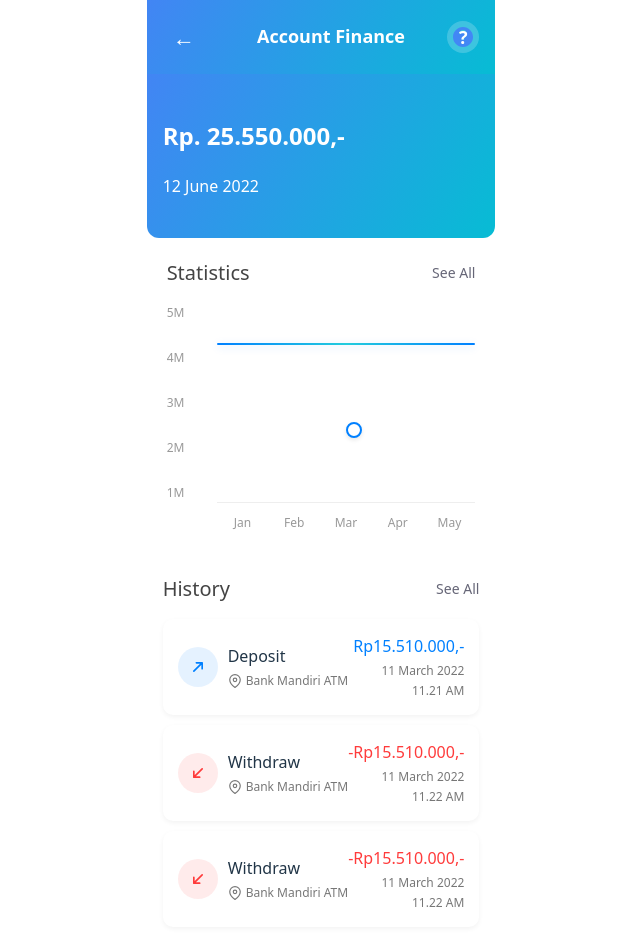
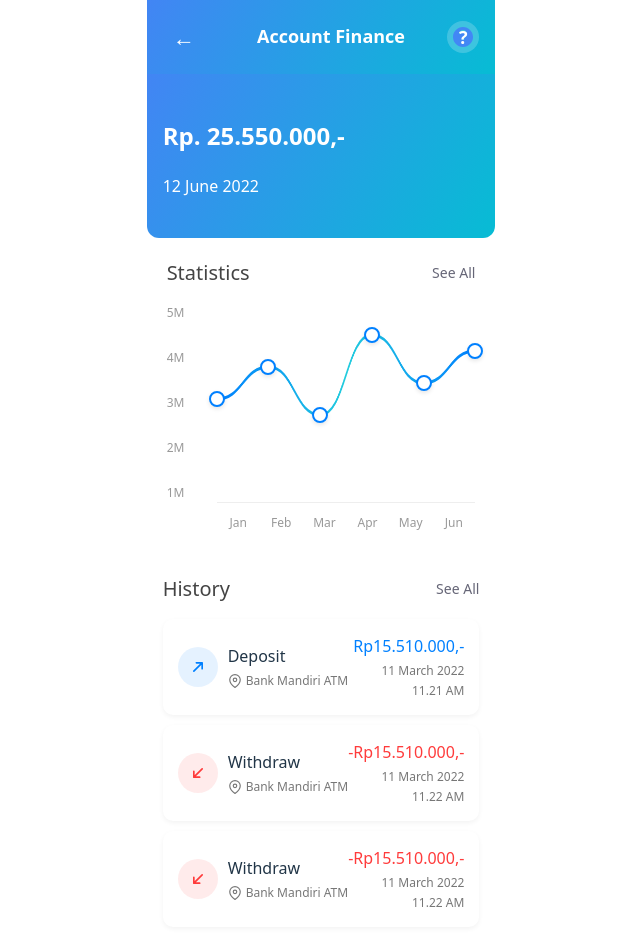
Before and after one commit to farah-bot/SkwnFrontendDev-2-FarahFairuz, a React (Vite) app: page /account-finance in a window 1280 px wide. Shown: the whole page, without its empty margins (319-959 px from the left). Built offline with nearby package versions, Linux system fonts and the light colour scheme.

Commit message:
feat: add animation and style updates to statistics chart

```diff
--- a/src/components/Statistics.jsx
+++ b/src/components/Statistics.jsx
@@ -8,26 +8,97 @@ const Statistics = ({ data }) => {
 
   useEffect(() => {
     if (chartRef.current) {
-      $(chartRef.current).find(".chart-line").css("width", "0");
-      $(chartRef.current).find(".chart-line").animate(
-        {
-          width: "100%",
-        },
-        1500,
-        "easeOutQuart"
-      );
+      const canvas = $(chartRef.current).find("canvas")[0];
+      const ctx = canvas.getContext("2d");
+      const width = canvas.width;
+      const height = canvas.height;
 
-      $(chartRef.current).find(".chart-dot").css("opacity", "0");
-      setTimeout(() => {
-        $(chartRef.current).find(".chart-dot").animate(
-          {
-            opacity: 1,
-          },
-          300
-        );
-      }, 1000);
+      ctx.clearRect(0, 0, width, height);
+
+      const points = [
+        { x: 0, y: height * 0.6 },
+        { x: width * 0.2, y: height * 0.4 },
+        { x: width * 0.4, y: height * 0.7 },
+        { x: width * 0.6, y: height * 0.2 },
+        { x: width * 0.8, y: height * 0.5 },
+        { x: width, y: height * 0.3 },
+      ];
+
+      const dots = $(chartRef.current).find(".chart-dot");
+
+      dots.each(function (i) {
+        $(this).css({
+          left: (points[i].x / width) * 100 + "%",
+          top: points[i].y + "px",
+          opacity: 0,
+        });
+      });
+
+      let progress = 0;
+      const totalPoints = points.length;
+
+      const animateChart = () => {
+        ctx.clearRect(0, 0, width, height);
+
+        ctx.beginPath();
+        ctx.moveTo(0, points[0].y);
+
+        for (let i = 0; i < totalPoints - 1; i++) {
+          const currentPoint = points[i];
+          const nextPoint = points[i + 1];
+
+          const cp1x = currentPoint.x + (nextPoint.x - currentPoint.x) / 2;
+          const cp1y = currentPoint.y;
+          const cp2x = currentPoint.x + (nextPoint.x - currentPoint.x) / 2;
+          const cp2y = nextPoint.y;
+
+          const endX = Math.min(progress * width, nextPoint.x);
+
+          if (endX > currentPoint.x) {
+            const t = (endX - currentPoint.x) / (nextPoint.x - currentPoint.x);
+            const bezierY = bezierPoint(
+              currentPoint.y,
+              cp1y,
+              cp2y,
+              nextPoint.y,
+              t
+            );
+
+            ctx.bezierCurveTo(cp1x, cp1y, cp2x, cp2y, endX, bezierY);
+
+            if (endX >= nextPoint.x * 0.95 && i < dots.length) {
+              $(dots[i + 1]).animate({ opacity: 1 }, 300);
+            }
+          }
+        }
+
+        const gradient = ctx.createLinearGradient(0, 0, width, 0);
+        gradient.addColorStop(0, "rgba(0, 128, 255, 1)");
+        gradient.addColorStop(0.5, "rgba(34, 204, 221, 1)");
+        gradient.addColorStop(1, "rgba(0, 128, 255, 1)");
+
+        ctx.strokeStyle = gradient;
+        ctx.lineWidth = 3;
+        ctx.stroke();
+
+        if (progress < 1) {
+          progress += 0.01;
+          requestAnimationFrame(animateChart);
+        }
+      };
+
+      $(dots[0]).animate({ opacity: 1 }, 300);
+      animateChart();
     }
   }, [data]);
+
+  const bezierPoint = (p0, p1, p2, p3, t) => {
+    const cX = 3 * (p1 - p0);
+    const bX = 3 * (p2 - p1) - cX;
+    const aX = p3 - p0 - cX - bX;
+
+    return aX * Math.pow(t, 3) + bX * Math.pow(t, 2) + cX * t + p0;
+  };
 
   return (
     <div className="statistics-container">
@@ -46,14 +117,20 @@ const Statistics = ({ data }) => {
           <div className="y-label">1M</div>
         </div>
         <div className="chart-content">
-          <div className="chart-line"></div>
-          <div className="chart-dot" style={{ left: "50%", top: "60%" }}></div>
+          <canvas width="500" height="160"></canvas>
+          <div className="chart-dot" data-index="0"></div>
+          <div className="chart-dot" data-index="1"></div>
+          <div className="chart-dot" data-index="2"></div>
+          <div className="chart-dot" data-index="3"></div>
+          <div className="chart-dot" data-index="4"></div>
+          <div className="chart-dot" data-index="5"></div>
           <div className="chart-x-axis">
             <div className="x-label">Jan</div>
             <div className="x-label">Feb</div>
             <div className="x-label">Mar</div>
             <div className="x-label">Apr</div>
             <div className="x-label">May</div>
+            <div className="x-label">Jun</div>
           </div>
         </div>
       </div>
--- a/src/styles/Statistics.css
+++ b/src/styles/Statistics.css
@@ -38,19 +38,12 @@
   border-bottom: 1px solid #eee;
 }
 
-  .chart-line {
+.chart-content canvas {
   position: absolute;
-    top: 20%;
+  top: 0;
   left: 0;
   width: 100%;
-    height: 2px;
-    background: linear-gradient(90deg,
-      rgba(0, 128, 255, 1) 0%,
-      rgba(34, 204, 221, 1) 50%,
-      rgba(0, 128, 255, 1) 100%);
-    z-index: 1;
-    border-radius: 2px;
-    box-shadow: 0 2px 8px rgba(0, 128, 255, 0.2);
+  height: 160px;
 }
 
 .chart-dot {
@@ -62,6 +55,7 @@
   border-radius: 50%;
   z-index: 2;
   box-shadow: 0 2px 4px rgba(0, 0, 0, 0.1);
+  transform: translate(-50%, -50%);
 }
 
 .chart-x-axis {
@@ -77,7 +71,7 @@
   font-size: 12px;
   color: #999;
   text-align: center;
-    width: 20%;
+  width: 16.66%;
 }
 
 @media (max-width: 380px) {
--- a/src/styles/TransactionHistory.css
+++ b/src/styles/TransactionHistory.css
@@ -1,5 +1,4 @@
-
-  .right-actions {
+.right-actions {
     display: flex;
     align-items: center;
   }
@@ -31,9 +30,6 @@
   }
 
   @media (max-width: 380px) {
-    .transaction-history {
-      padding: 0 15px 15px;
-    }
 
     .category-dropdown {
       margin-right: 10px;
```
Lines whose indentation alone changed are shown as unchanged.
